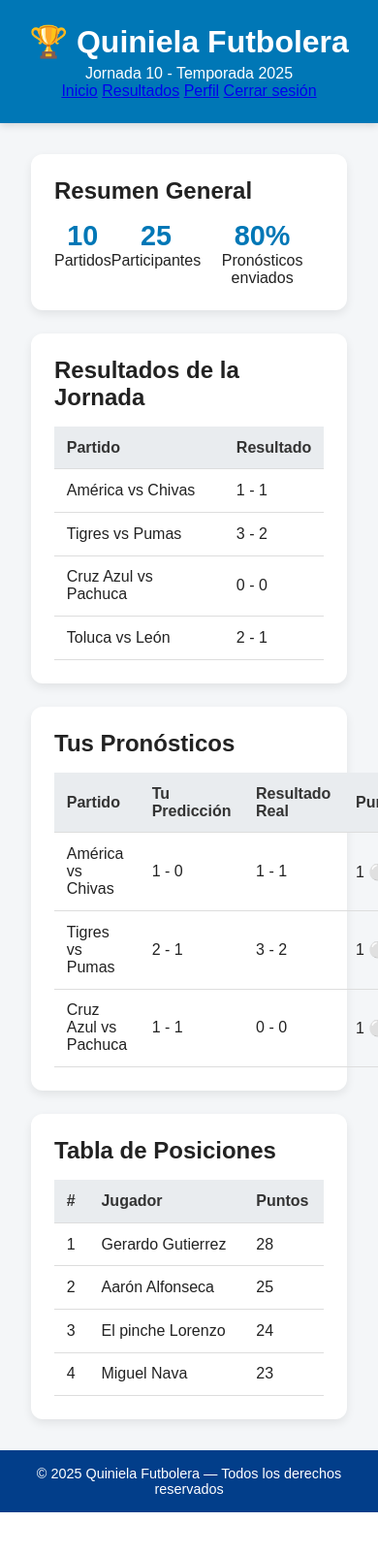
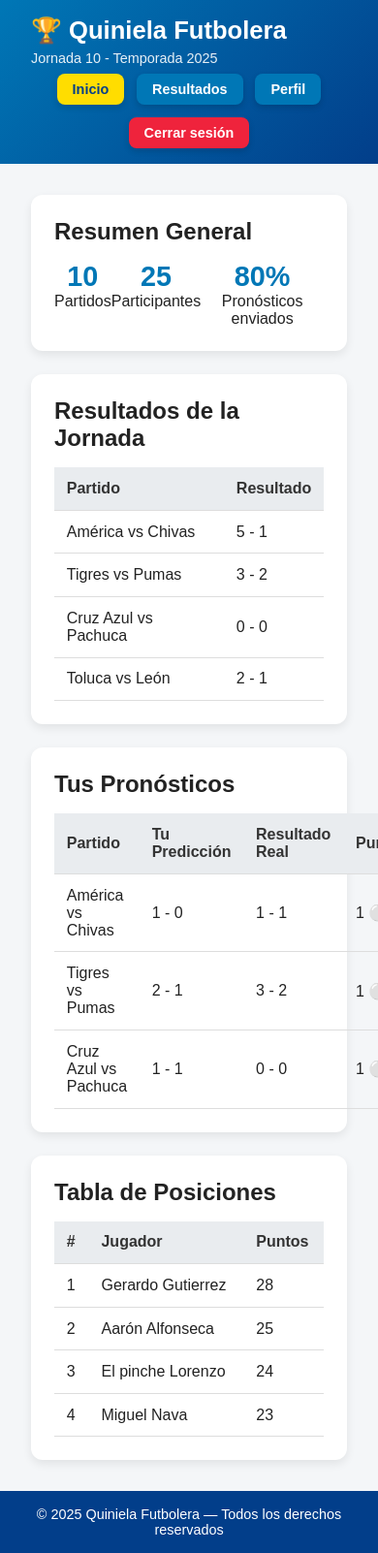
Before and after one commit to alfonseca28/javascript-course, a PHP site: page /dashboard.html in a window 390 px wide; the page is wider, and only the part inside the window is pictured. Shown: that part at 97% size. Before the commit the page ends 1560 px from the top of that part, so only its background shows below. Run offline with PHP 8.4, Linux system fonts and the light colour scheme.

Commit message:
Actualiza los resultados del partido América vs Chivas y mejora los estilos del encabezado en el dashboard.

```diff
--- a/dashboard.html
+++ b/dashboard.html
@@ -55,7 +55,7 @@
                 <tbody>
                     <tr>
                         <td>América vs Chivas</td>
-                        <td>1 - 1</td>
+                        <td>5 - 1</td>
                     </tr>
                     <tr>
                         <td>Tigres vs Pumas</td>
--- a/styles/dashboard.css
+++ b/styles/dashboard.css
@@ -16,16 +16,92 @@ body {
 
 /* ===== Encabezado ===== */
 header {
-  background: #0077b6;
-  color: white;
-  text-align: center;
-  padding: 1.5rem 0;
-  box-shadow: 0 2px 8px rgba(0, 0, 0, 0.15);
+  display: flex;
+  justify-content: space-between;
+  align-items: center;
+  background: linear-gradient(135deg, #0077b6, #023e8a);
+  color: #ffffff;
+  padding: 1rem 2rem;
+  flex-wrap: wrap;
 }
 
-header h1 {
-  font-size: 2rem;
-  margin-bottom: 0.3rem;
+/* Sección izquierda (título y jornada) */
+.brand h1 {
+  font-size: 1.6rem;
+  margin-bottom: 0.2rem;
+}
+
+.brand p {
+  font-size: 0.9rem;
+  opacity: 0.9;
+}
+
+/* Navegación (lado derecho) */
+header nav {
+  display: flex;
+  gap: 1.2rem;
+}
+
+/* ====== Estilo de botones del nav ====== */
+header nav a {
+  display: inline-block;
+  font-family: "Poppins", sans-serif;
+  font-weight: 700;
+  color: #fff;
+  background: #0077b6;
+  padding: 0.5rem 1rem;
+  border-radius: 8px;
+  text-decoration: none;
+  box-shadow: 0 3px 6px rgba(0, 0, 0, 0.15);
+  transition: all 0.3s ease;
+}
+
+/* Hover (cuando pasas el cursor) */
+header nav a:hover {
+  background: #00b4d8;
+  color: #fff;
+  transform: translateY(-2px);
+}
+
+/* Activo (botón de la página actual) */
+header nav a.active {
+  background: #ffdd00;
+  color: #023e8a;
+}
+
+/* Botón especial "Cerrar sesión" */
+header nav a.logout {
+  background: #ef233c;
+}
+
+header nav a.logout:hover {
+  background: #d90429;
+}
+
+/* Adaptación móvil */
+@media (max-width: 768px) {
+  header {
+    flex-direction: column;
+    align-items: flex-start;
+  }
+
+  header nav {
+    width: 100%;
+    justify-content: center;
+    flex-wrap: wrap;
+    gap: 0.8rem;
+    margin-top: 0.5rem;
+  }
+
+  header nav a {
+    font-size: 0.9rem;
+  }
+
+  header .brand {
+    display: flex;
+    flex-direction: column;
+    gap: 0.2rem;
+  }
 }
 
 /* ===== Dashboard grid ===== */
```
